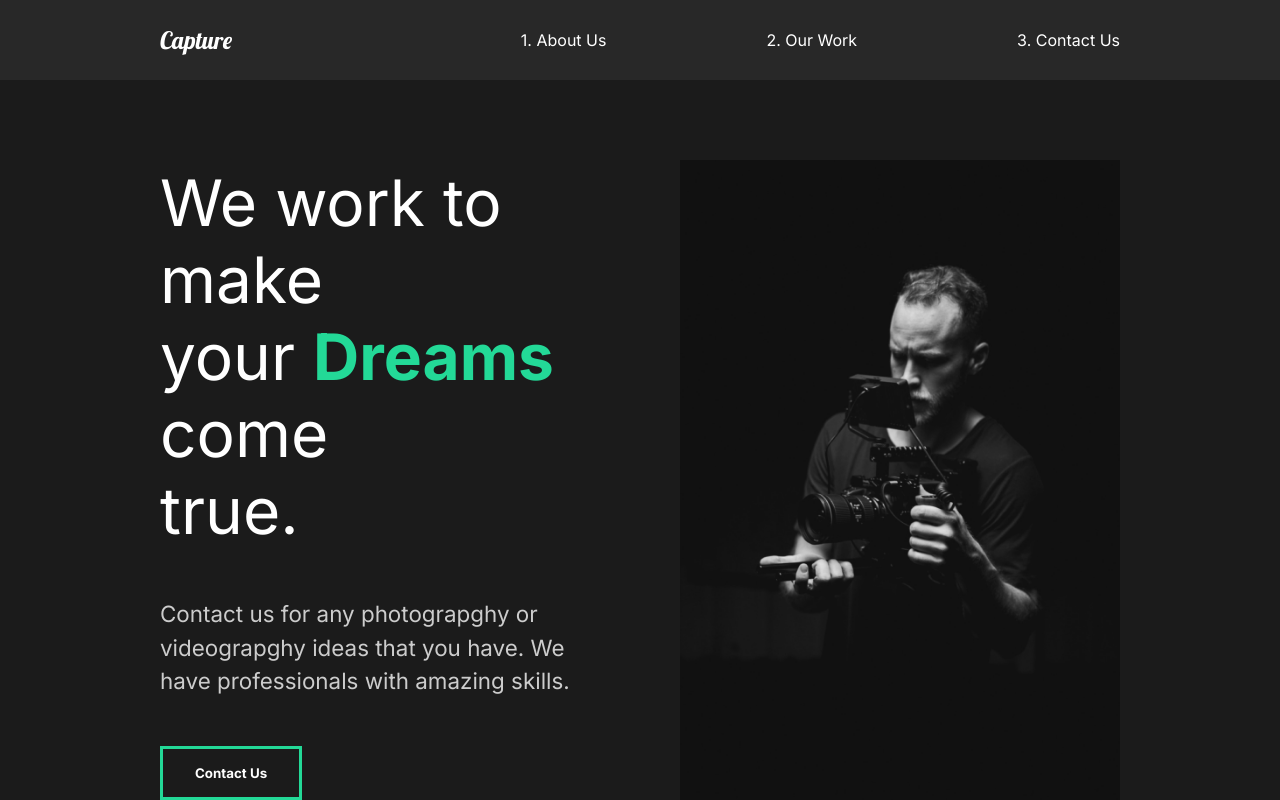
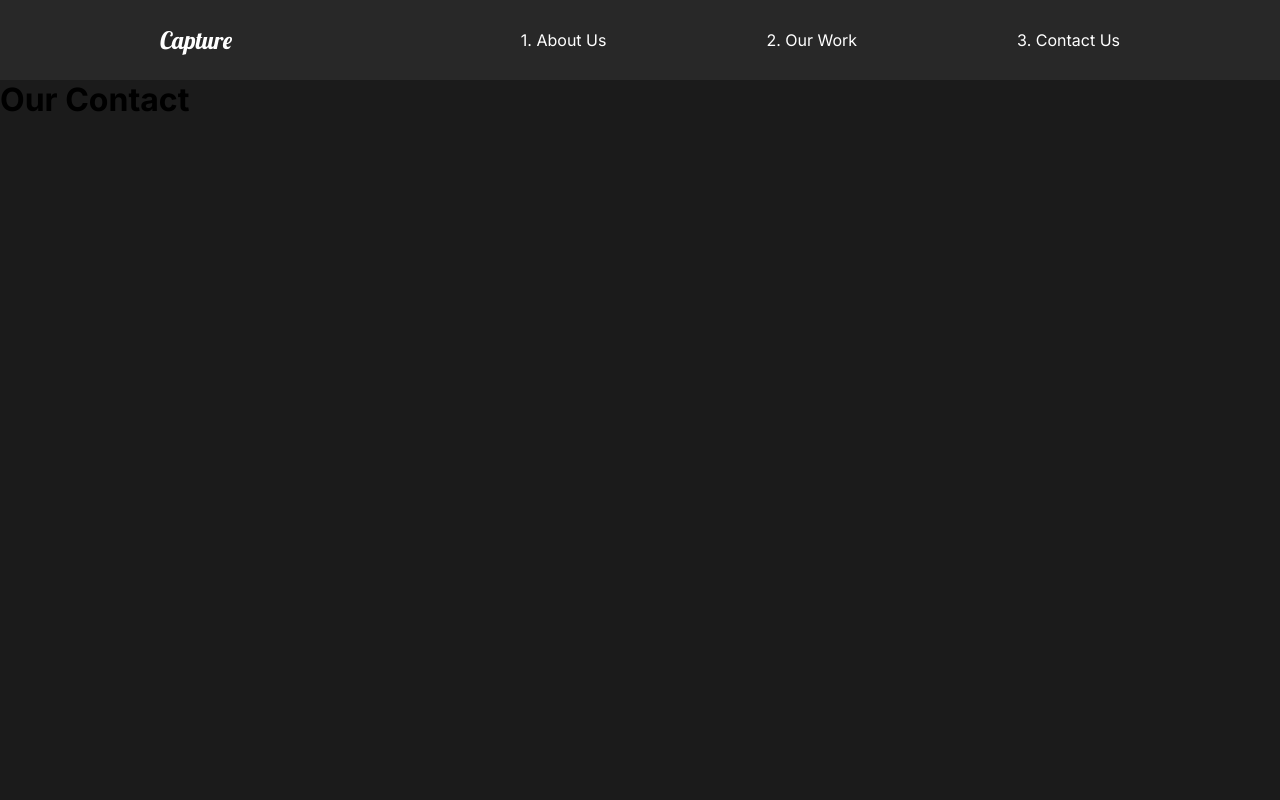
Before and after one commit to dev-Danialw/capture-portfolio, a React (Create React App) app: page /contact in a window 1280 px wide. Shown: the top 800 px of the page. Built offline with nearby package versions, Linux system fonts and the light colour scheme.

Commit message:
9. swtiches and routers

```diff
--- a/src/App.js
+++ b/src/App.js
@@ -1,16 +1,30 @@
 import React from "react";
 // Import Pages
 import AboutUs from "./pages/AboutUs";
+import ContactUs from "./pages/ContactUs";
+import OurWork from "./pages/OurWork";
 // import styles
 import GlobalStyle from "./components/GlobalStyle";
 import Nav from "./components/Nav";
+// Router
+import { Switch, Route } from "react-router-dom";
 
 function App() {
   return (
     <div className="App">
       <GlobalStyle />
       <Nav />
-      <AboutUs />
+      <Switch>
+        <Route path="/" exact>
+          <AboutUs />
+        </Route>
+        <Route path="/work">
+          <OurWork />
+        </Route>
+        <Route path="/contact">
+          <ContactUs />
+        </Route>
+      </Switch>
     </div>
   );
 }
--- a/src/components/Nav.js
+++ b/src/components/Nav.js
@@ -1,23 +1,24 @@
 import React from "react";
 import styled from "styled-components";
+import { Link } from "react-router-dom";
 
 const Nav = () => {
   return (
     <StyledNav>
       <h1>
-        <a id="logo" href="#">
+        <Link id="logo" to="/">
           Capture
-        </a>
+        </Link>
       </h1>
       <ul>
         <li>
-          <a href="#">1. About Us</a>
+          <Link to="/">1. About Us</Link>
         </li>
         <li>
-          <a href="#">2. Our Work</a>
+          <Link to="/work">2. Our Work</Link>
         </li>
         <li>
-          <a href="#">3. Contact Us</a>
+          <Link to="/contact">3. Contact Us</Link>
         </li>
       </ul>
     </StyledNav>
--- a/src/index.js
+++ b/src/index.js
@@ -2,10 +2,13 @@
 import ReactDOM from "react-dom";
 import App from "./App";
 import reportWebVitals from "./reportWebVitals";
+import { BrowserRouter } from "react-router-dom";
 
 ReactDOM.render(
   <React.StrictMode>
-    <App />
+    <BrowserRouter>
+      <App />
+    </BrowserRouter>
   </React.StrictMode>,
   document.getElementById("root")
 );
--- /dev/null
+++ b/src/pages/ContactUs.js
@@ -0,0 +1,10 @@
+import React from "react";
+
+const ContactUs = () => {
+  return (
+    <div>
+      <h1>Our Contact</h1>
+    </div>
+  );
+};
+export default ContactUs;
--- /dev/null
+++ b/src/pages/OurWork.js
@@ -0,0 +1,10 @@
+import React from "react";
+
+const OurWork = () => {
+  return (
+    <div>
+      <h1>Our Work</h1>
+    </div>
+  );
+};
+export default OurWork;
```
